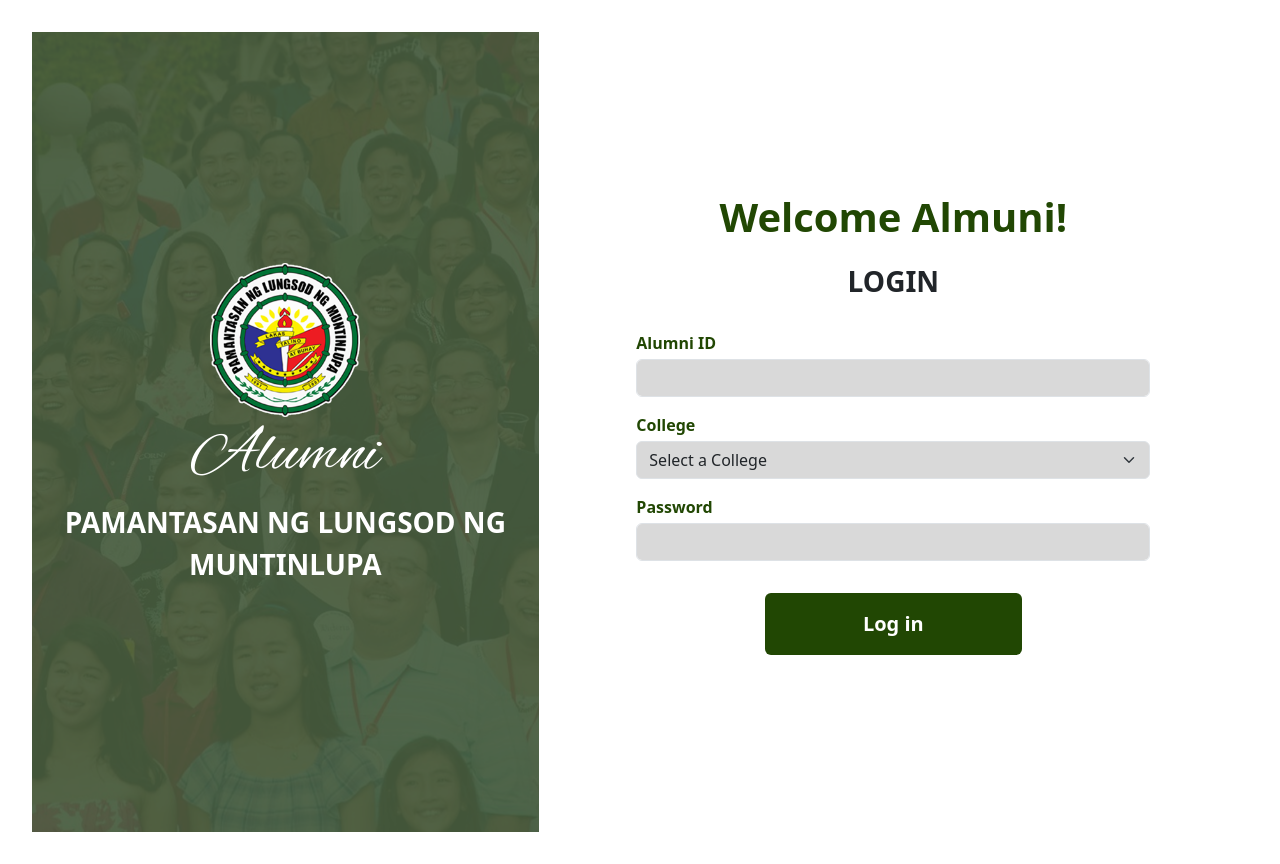
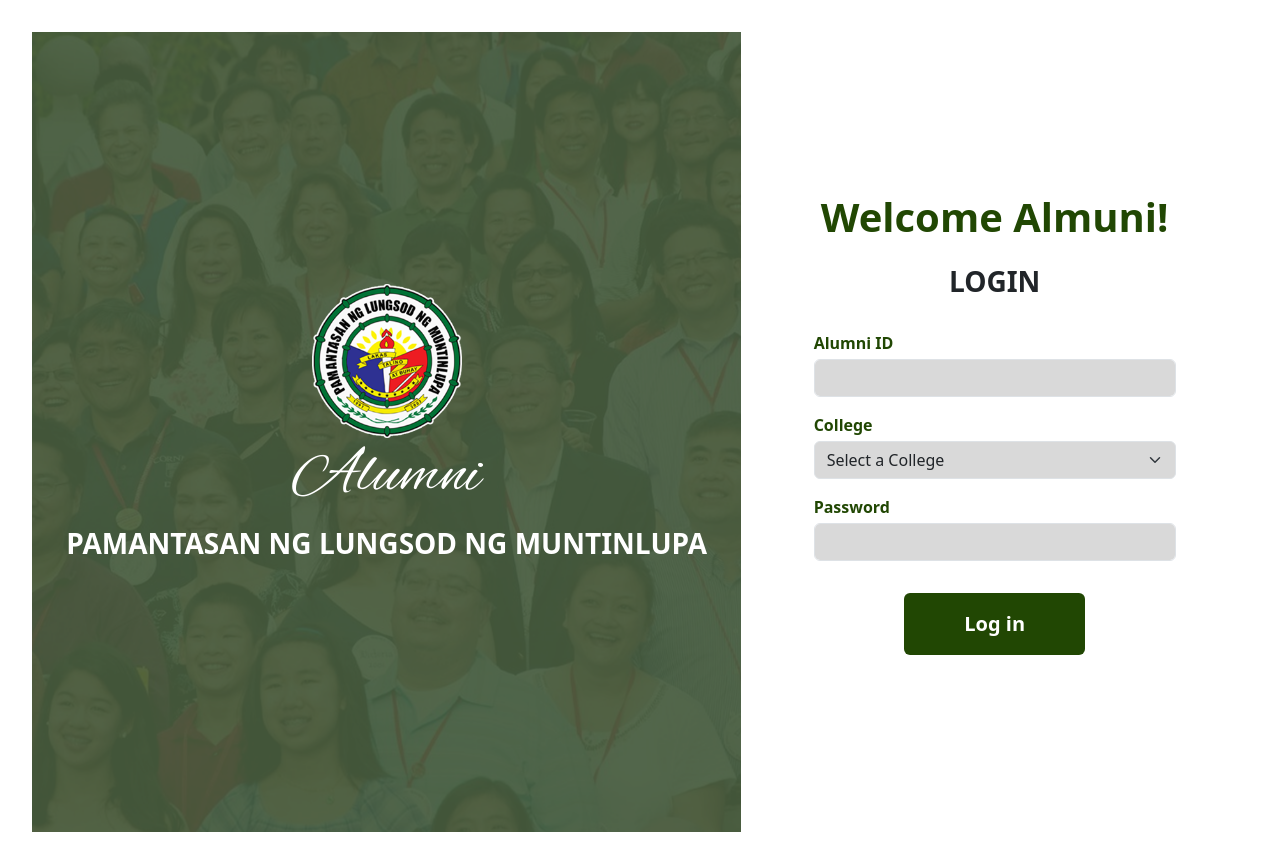
Before and after one commit to Maze711/React_Flask-Alumni-WebApp, a React (Vite) app in the folder frontend/: page / in a window 1280 px wide. Built offline with nearby package versions, Linux system fonts and the light colour scheme.

Commit message:
Adjusted Login UI

```diff
--- a/frontend/src/pages/Login.jsx
+++ b/frontend/src/pages/Login.jsx
@@ -35,7 +35,7 @@ export const Login = () => {
       toast.success(data.message);
     } catch (error) {
       toast.dismiss();
-      toast.error(error.response?.data?.error || error.message);
+      toast.error(error.response?.data?.error || "Something went wrong, please check your connection and login again");
     }
   };
 
@@ -43,7 +43,7 @@ export const Login = () => {
     <MDBContainer fluid>
       <MDBRow>
         {/* Left side container with background image, logo, and system name */}
-        <MDBCol sm="5" className="d-none d-sm-block px-0 position-relative">
+        <MDBCol sm="7" className="d-none d-sm-block px-0 position-relative">
           <div
             className="overlay position-absolute top-0 start-0 w-100 h-100 d-flex flex-column align-items-center justify-content-center text-white"
             style={{
@@ -73,8 +73,8 @@ export const Login = () => {
 
         {/* right side container with the login form */}
         <MDBCol
-          sm="7"
-          className="d-flex flex-column align-items-center justify-content-center min-vh-100"
+          sm="3"
+          className="d-flex flex-column align-items-center justify-content-center min-vh-100 flex-grow-1"
         >
           <div className="d-flex flex-row">
             <span
```
